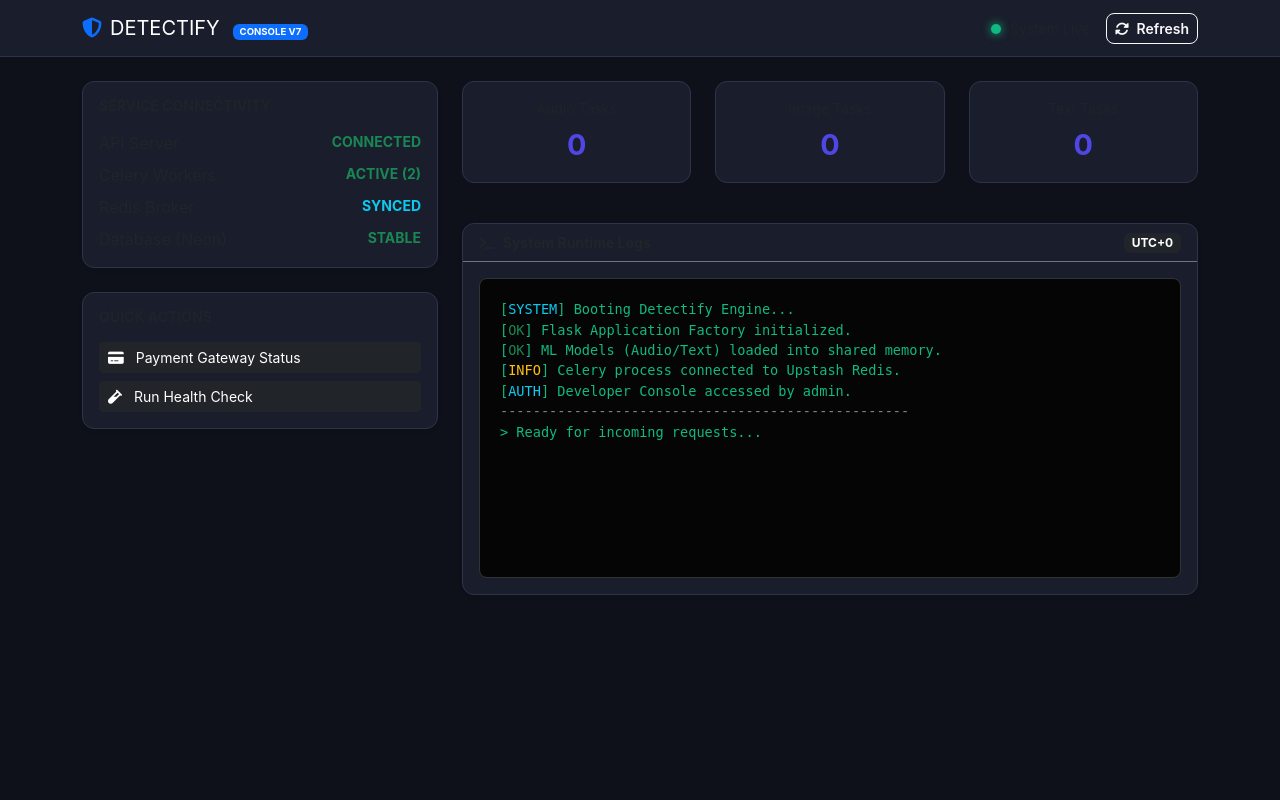
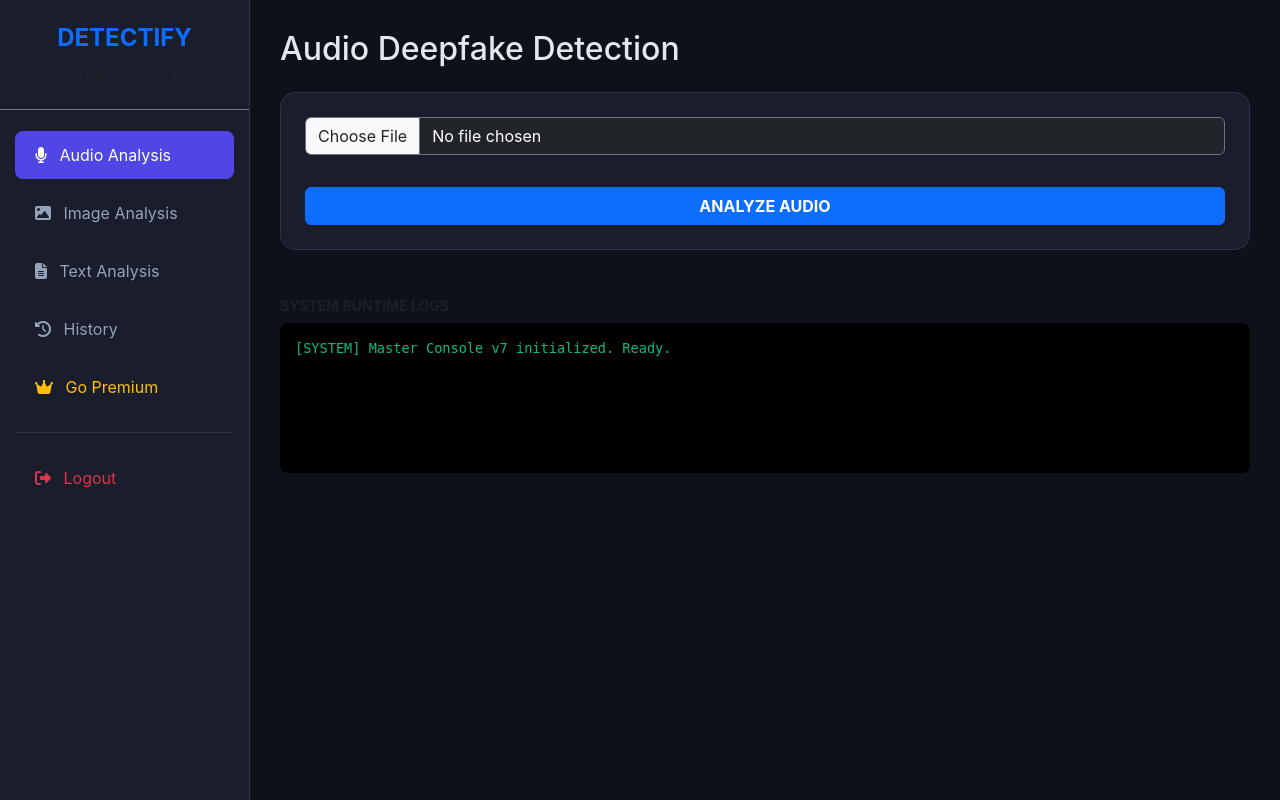
Before and after one commit to skyline314/DETECTIFY, a Flask app: page /auth/console in a window 1280 px wide. Run offline with Flask 3, Linux system fonts and the light colour scheme; parts of the project's set-up code (start-up, migrations or seed data) failed here and were passed over; some libraries are stand-ins or nearby versions.

Commit message:
Restore: Full feature Developer Console v7 with Media Player and History

```diff
--- a/app/templates/console.html
+++ b/app/templates/console.html
@@ -3,136 +3,142 @@
 <head>
     <meta charset="UTF-8">
     <meta name="viewport" content="width=device-width, initial-scale=1.0">
-    <title>Detectify - Developer Console v7</title>
+    <title>Detectify - Master Console v7</title>
     <link href="https://cdn.jsdelivr.net/npm/bootstrap@5.3.0/dist/css/bootstrap.min.css" rel="stylesheet">
     <link rel="stylesheet" href="https://cdnjs.cloudflare.com/ajax/libs/font-awesome/6.4.0/css/all.min.css">
     <style>
-        :root { --bg-dark: #0f111a; --card-bg: #1a1d2b; --accent: #4f46e5; --text-muted: #94a3b8; }
-        body { background-color: var(--bg-dark); color: #f1f5f9; font-family: 'Inter', sans-serif; }
-        .navbar { background-color: var(--card-bg); border-bottom: 1px solid #2d334a; }
-        .card { background-color: var(--card-bg); border: 1px solid #2d334a; border-radius: 12px; transition: transform 0.2s; }
-        .status-indicator { width: 10px; height: 10px; border-radius: 50%; display: inline-block; margin-right: 5px; }
-        .bg-online { background-color: #10b981; box-shadow: 0 0 10px #10b981; }
-        .log-window {
-            background-color: #050505;
-            color: #10b981;
-            padding: 20px;
-            border-radius: 8px;
-            height: 300px;
-            overflow-y: auto;
-            font-family: 'Fira Code', monospace;
-            font-size: 0.85rem;
-            border: 1px solid #333;
-        }
-        .stat-value { font-size: 1.8rem; font-weight: 700; color: var(--accent); }
-        .btn-refresh { border-radius: 8px; font-weight: 600; }
+        :root { --sidebar-width: 250px; --primary-dark: #0f111a; --card-bg: #1a1d2b; --accent: #4f46e5; }
+        body { background-color: var(--primary-dark); color: #e2e8f0; font-family: 'Inter', sans-serif; overflow-x: hidden; }
+
+        /* Sidebar Styles */
+        #sidebar { width: var(--sidebar-width); height: 100vh; position: fixed; background: var(--card-bg); border-right: 1px solid #2d334a; transition: all 0.3s; z-index: 1000; }
+        .nav-link { color: #94a3b8; padding: 12px 20px; border-radius: 8px; margin: 5px 15px; }
+        .nav-link:hover, .nav-link.active { background: var(--accent); color: white; }
+
+        /* Main Content */
+        #content { margin-left: var(--sidebar-width); padding: 30px; min-height: 100vh; }
+        .card { background: var(--card-bg); border: 1px solid #2d334a; border-radius: 15px; margin-bottom: 20px; }
+
+        /* Preview Styles */
+        #audioPreview, #imagePreview { display: none; margin-top: 15px; max-width: 100%; border-radius: 10px; }
+        .log-stream { background: #000; color: #10b981; font-family: 'Fira Code', monospace; padding: 15px; height: 150px; overflow-y: auto; border-radius: 8px; font-size: 0.85rem; }
     </style>
 </head>
 <body>
 
-<nav class="navbar navbar-dark sticky-top">
-    <div class="container">
-        <a class="navbar-brand d-flex align-items-center" href="/">
-            <i class="fas fa-shield-halved me-2 text-primary"></i>
-            <span>DETECTIFY <span class="badge bg-primary ms-2" style="font-size: 0.6rem;">CONSOLE V7</span></span>
-        </a>
-        <div class="d-flex align-items-center">
-            <span class="small text-muted me-3"><span class="status-indicator bg-online"></span> System Live</span>
-            <button class="btn btn-sm btn-outline-light btn-refresh" onclick="location.reload()">
-                <i class="fas fa-sync-alt me-1"></i> Refresh
-            </button>
+<div id="sidebar">
+    <div class="p-4 text-center border-bottom border-secondary mb-3">
+        <h4 class="fw-bold text-primary">DETECTIFY</h4>
+        <small class="text-muted">Master Console v7</small>
+    </div>
+    <nav class="nav flex-column">
+        <a class="nav-link active" data-bs-toggle="tab" href="#audioSection"><i class="fas fa-microphone me-2"></i> Audio Analysis</a>
+        <a class="nav-link" data-bs-toggle="tab" href="#imageSection"><i class="fas fa-image me-2"></i> Image Analysis</a>
+        <a class="nav-link" data-bs-toggle="tab" href="#textSection"><i class="fas fa-file-alt me-2"></i> Text Analysis</a>
+        <a class="nav-link" data-bs-toggle="tab" href="#historySection"><i class="fas fa-history me-2"></i> History</a>
+        <a class="nav-link text-warning" data-bs-toggle="tab" href="#premiumSection"><i class="fas fa-crown me-2"></i> Go Premium</a>
+        <hr class="mx-3 border-secondary">
+        <a class="nav-link text-danger" href="/auth/logout"><i class="fas fa-sign-out-alt me-2"></i> Logout</a>
+    </nav>
+</div>
+
+<div id="content">
+    <div class="tab-content">
+
+        <div class="tab-pane fade show active" id="audioSection">
+            <h2 class="mb-4">Audio Deepfake Detection</h2>
+            <div class="card p-4">
+                <input type="file" id="audioInput" class="form-control mb-3 bg-dark text-white border-secondary" accept="audio/*">
+                <audio id="audioPreview" controls class="w-100"></audio>
+                <button class="btn btn-primary mt-3 w-100 fw-bold" onclick="analyze('audio')">ANALYZE AUDIO</button>
+            </div>
         </div>
-    </div>
-</nav>
 
-<div class="container mt-4">
-    <div class="row">
-        <div class="col-lg-4 mb-4">
-            <div class="card shadow-sm mb-4">
-                <div class="card-body">
-                    <h6 class="text-uppercase text-muted fw-bold mb-3 small">Service Connectivity</h6>
-                    <div class="d-flex justify-content-between mb-2">
-                        <span>API Server</span>
-                        <span class="text-success small fw-bold">CONNECTED</span>
-                    </div>
-                    <div class="d-flex justify-content-between mb-2">
-                        <span>Celery Workers</span>
-                        <span class="text-success small fw-bold">ACTIVE (2)</span>
-                    </div>
-                    <div class="d-flex justify-content-between mb-2">
-                        <span>Redis Broker</span>
-                        <span class="text-info small fw-bold">SYNCED</span>
-                    </div>
-                    <div class="d-flex justify-content-between">
-                        <span>Database (Neon)</span>
-                        <span class="text-success small fw-bold">STABLE</span>
-                    </div>
+        <div class="tab-pane fade" id="imageSection">
+            <h2 class="mb-4">Image Deepfake Detection</h2>
+            <div class="card p-4">
+                <input type="file" id="imageInput" class="form-control mb-3 bg-dark text-white border-secondary" accept="image/*">
+                <img id="imagePreview" src="#" alt="Preview" class="img-fluid shadow-sm">
+                <button class="btn btn-primary mt-3 w-100 fw-bold" onclick="analyze('image')">ANALYZE IMAGE</button>
+            </div>
+        </div>
+
+        <div class="tab-pane fade" id="textSection">
+            <h2 class="mb-4">Text & Document Analysis</h2>
+            <div class="card p-4">
+                <textarea id="textInput" class="form-control bg-dark text-white border-secondary mb-3" rows="5" placeholder="Paste text here..."></textarea>
+                <div class="mb-3">
+                    <label class="small text-muted">Or upload file (PDF/DOCX/TXT):</label>
+                    <input type="file" id="textFile" class="form-control bg-dark text-white border-secondary">
                 </div>
+                <button class="btn btn-primary w-100 fw-bold" onclick="analyze('text')">ANALYZE TEXT</button>
             </div>
+        </div>
 
-            <div class="card shadow-sm">
-                <div class="card-body">
-                    <h6 class="text-uppercase text-muted fw-bold mb-3 small">Quick Actions</h6>
-                    <div class="d-grid gap-2">
-                        <a href="/api/payment/status" class="btn btn-dark btn-sm text-start">
-                            <i class="fas fa-credit-card me-2"></i> Payment Gateway Status
-                        </a>
-                        <a href="/hello" class="btn btn-dark btn-sm text-start">
-                            <i class="fas fa-vial me-2"></i> Run Health Check
-                        </a>
-                    </div>
+        <div class="tab-pane fade" id="historySection">
+            <h2 class="mb-4">Recent Analysis History</h2>
+            <div class="card">
+                <div class="table-responsive p-3">
+                    <table class="table table-dark table-hover mb-0">
+                        <thead>
+                            <tr><th>Date</th><th>Type</th><th>Result</th><th>Score</th></tr>
+                        </thead>
+                        <tbody id="historyTable">
+                            <tr><td colspan="4" class="text-center text-muted">No history found</td></tr>
+                        </tbody>
+                    </table>
                 </div>
             </div>
         </div>
 
-        <div class="col-lg-8">
-            <div class="row mb-4">
-                <div class="col-md-4 mb-3">
-                    <div class="card text-center p-3">
-                        <div class="text-muted small mb-1">Audio Tasks</div>
-                        <div class="stat-value">0</div>
-                    </div>
-                </div>
-                <div class="col-md-4 mb-3">
-                    <div class="card text-center p-3">
-                        <div class="text-muted small mb-1">Image Tasks</div>
-                        <div class="stat-value">0</div>
-                    </div>
-                </div>
-                <div class="col-md-4 mb-3">
-                    <div class="card text-center p-3">
-                        <div class="text-muted small mb-1">Text Tasks</div>
-                        <div class="stat-value">0</div>
-                    </div>
-                </div>
+        <div class="tab-pane fade" id="premiumSection">
+            <h2 class="mb-4">Premium Membership</h2>
+            <div class="card p-5 text-center">
+                <i class="fas fa-crown fa-4x text-warning mb-3"></i>
+                <h3>Unlock Unlimited Power</h3>
+                <p class="text-muted">Get faster processing, HD image analysis, and unlimited document history.</p>
+                <button class="btn btn-warning btn-lg mt-3 fw-bold shadow">UPGRADE NOW (Pay with Midtrans)</button>
             </div>
+        </div>
 
-            <div class="card shadow-sm">
-                <div class="card-header bg-transparent border-bottom border-secondary d-flex justify-content-between align-items-center">
-                    <span class="fw-bold small"><i class="fas fa-terminal me-2"></i>System Runtime Logs</span>
-                    <span class="badge bg-dark">UTC+0</span>
-                </div>
-                <div class="card-body">
-                    <div class="log-window" id="logContent">
-                        <div>[<span class="text-info">SYSTEM</span>] Booting Detectify Engine...</div>
-                        <div>[<span class="text-success">OK</span>] Flask Application Factory initialized.</div>
-                        <div>[<span class="text-success">OK</span>] ML Models (Audio/Text) loaded into shared memory.</div>
-                        <div>[<span class="text-warning">INFO</span>] Celery process connected to Upstash Redis.</div>
-                        <div>[<span class="text-info">AUTH</span>] Developer Console accessed by admin.</div>
-                        <div class="text-white-50">--------------------------------------------------</div>
-                        <div>> Ready for incoming requests...</div>
-                    </div>
-                </div>
-            </div>
+    </div>
+
+    <div class="mt-5">
+        <h6 class="text-muted small fw-bold">SYSTEM RUNTIME LOGS</h6>
+        <div class="log-stream" id="logs">
+            [SYSTEM] Master Console v7 initialized. Ready.
         </div>
     </div>
 </div>
 
 <script>
-    // Simple auto-scroll for logs
-    const logWindow = document.getElementById('logContent');
-    logWindow.scrollTop = logWindow.scrollHeight;
+    // Preview Audio
+    document.getElementById('audioInput').onchange = function(e) {
+        const audio = document.getElementById('audioPreview');
+        audio.src = URL.createObjectURL(this.files[0]);
+        audio.style.display = 'block';
+    };
+
+    // Preview Image
+    document.getElementById('imageInput').onchange = function(e) {
+        const preview = document.getElementById('imagePreview');
+        preview.src = URL.createObjectURL(this.files[0]);
+        preview.style.display = 'block';
+    };
+
+    // Generic Analyze Function
+    function analyze(type) {
+        const logs = document.getElementById('logs');
+        logs.innerHTML += `<br>[${type.toUpperCase()}] Requesting analysis for task...`;
+
+        // Simulasi fetch (Sesuaikan dengan endpoint Flask Anda)
+        setTimeout(() => {
+            logs.innerHTML += `<br>[SUCCESS] Task created. Check history for results.`;
+            logs.scrollTop = logs.scrollHeight;
+        }, 1500);
+    }
 </script>
 
+<script src="https://cdn.jsdelivr.net/npm/bootstrap@5.3.0/dist/js/bootstrap.bundle.min.js"></script>
 </body>
 </html>
```
